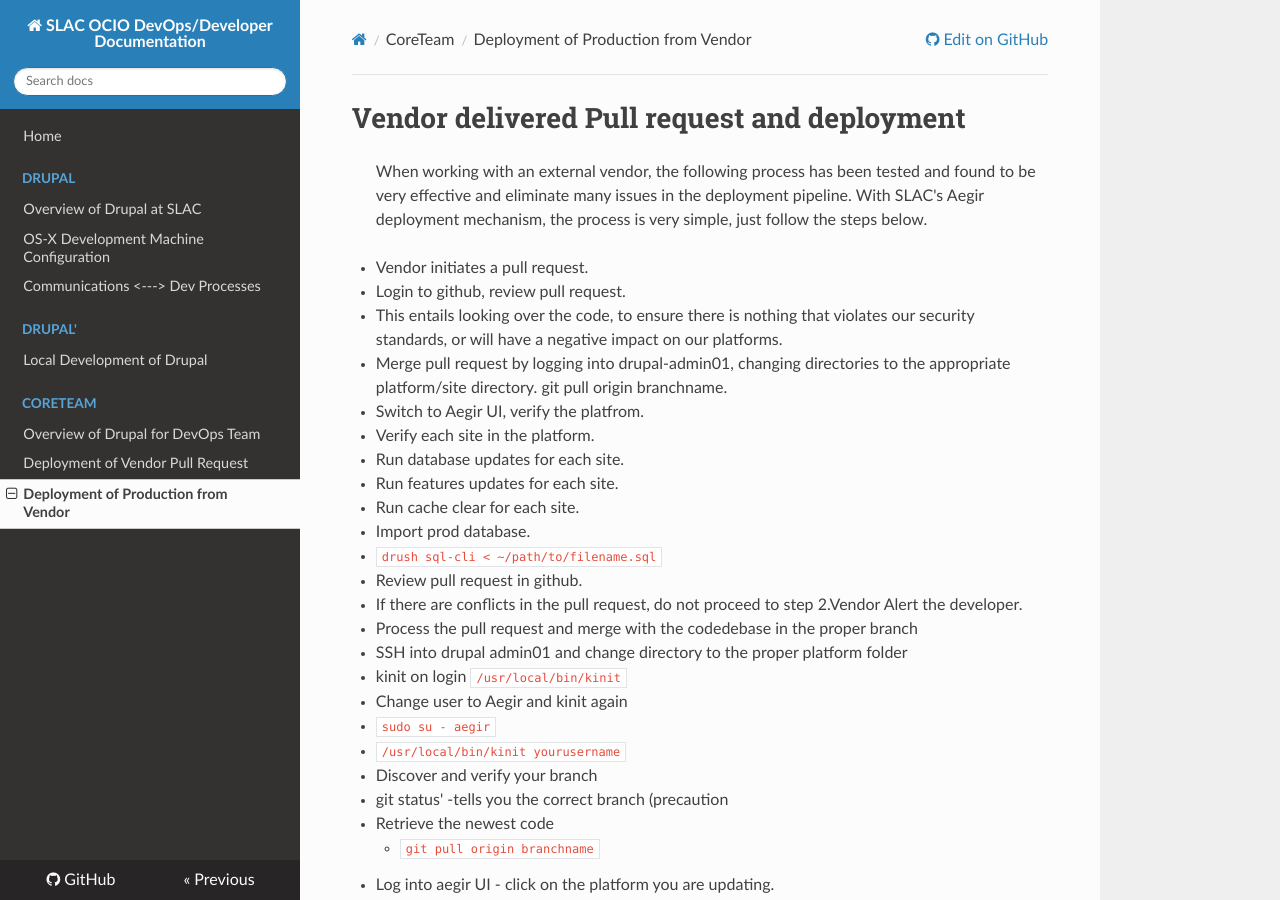
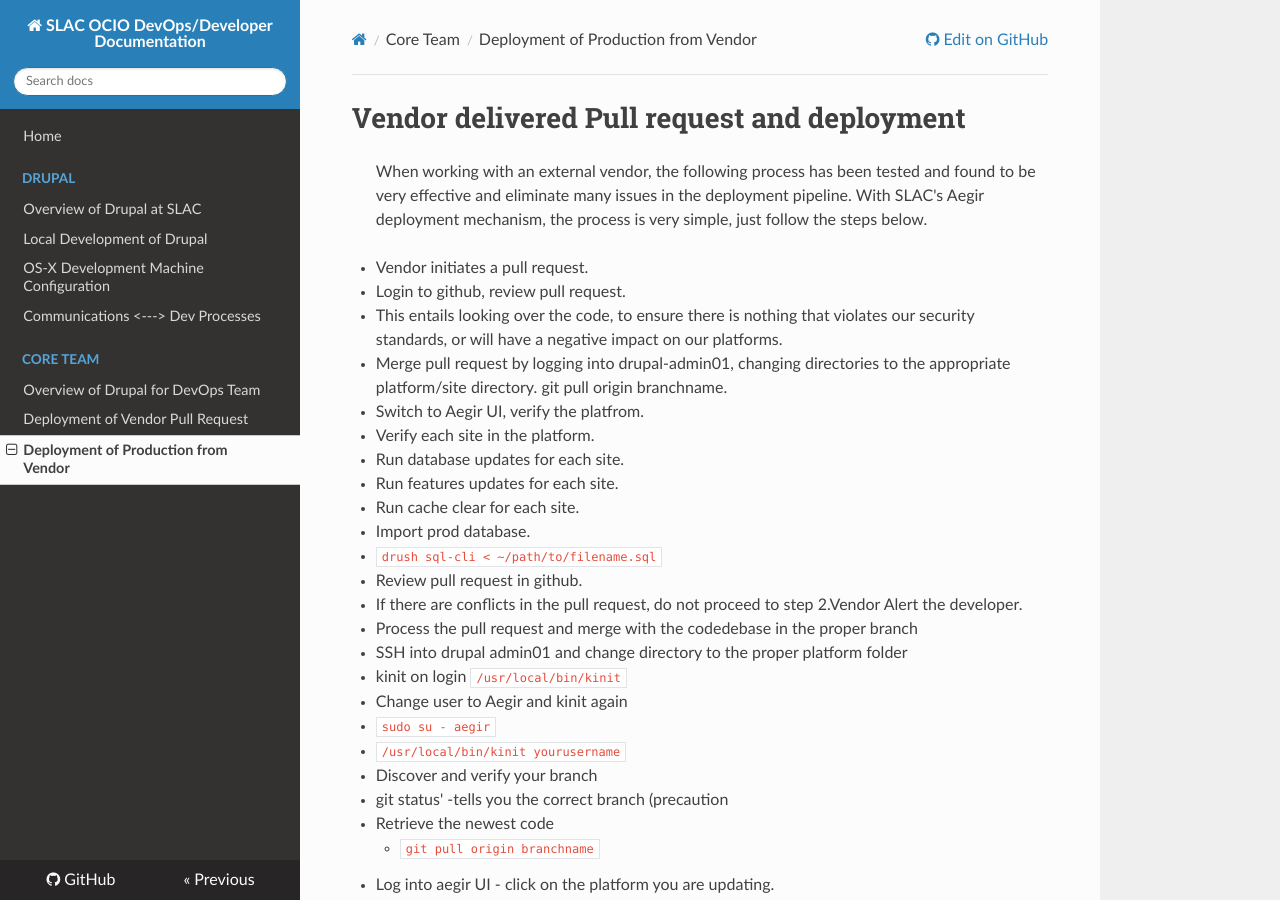
Before and after one commit to SLAC-OCIO/dev-processes, an MkDocs documentation site: the page built from docs/core-team/VENDOR_DEPLOY.md, in a window 1280 px wide and 900 px high. Built offline with MkDocs 1.6.1, drawn with Linux system fonts in a browser that asks for light colours; nearby versions of some CDN libraries; old or Windows-style settings are respelled for this version of MkDocs.

```diff
--- a/mkdocs.yml
+++ b/mkdocs.yml
@@ -1,15 +1,18 @@
-site_name: SLAC OCIO DevOps/Developer Documentation
+site_name: 'SLAC OCIO DevOps/Developer Documentation'
+site_descrition: 'Online version of Documentation for SLAC-OCIO DevOps Team'
+site_author: "Vincent Flesouras"
+theme: readthedocs
+repo_name: 'GitHub'
+repo_url: 'https://github.com/SLAC-OCIO/dev-processes'
+include_search: true
 pages:
-  - [index.md, 'Home']
-  - [drupal-overview.md,'Drupal', 'Overview of Drupal at SLAC']
-  - [mamp-linux.md, Drupal', 'Local Development of Drupal']
-  - [grail.md, 'Drupal', 'OS-X Development Machine Configuration']
-  - [COMS_GIT.md, 'Drupal', 'Communications <---> Dev Processes']
-  - [ocio-dev.md, 'CoreTeam', 'Overview of Drupal for DevOps Team']
-  - [VENDOR_PR.md,'CoreTeam', 'Deployment of Vendor Pull Request']
-  - [VENDOR_DEPLOY.md,'CoreTeam', 'Deployment of Production from Vendor']
-theme: readthedocs
-site_author: "Vincent Flesouras"
-repo_url: https://github.com/SLAC-OCIO/dev-processes
-include_search: true
-#use_directory_urls: false
+  - Home: index.md
+  - Drupal:
+    - 'Overview of Drupal at SLAC': 'drupal/drupal-overview.md'
+    - 'Local Development of Drupal': 'drupal/mamp-linux.md'
+    - 'OS-X Development Machine Configuration': 'drupal/grail.md'
+    - 'Communications <---> Dev Processes': 'drupal/COMS_GIT.md'
+  - Core Team:
+    - 'Overview of Drupal for DevOps Team':  'core-team/ocio-dev.md'
+    - 'Deployment of Vendor Pull Request': 'core-team/VENDOR_PR.md'
+    - 'Deployment of Production from Vendor': 'core-team/VENDOR_DEPLOY.md'
```
Also changed, not shown: docs/index.md (added, +3 -0 lines), docs/core-team/DRUPAL_UPGRADE_PROCESS.md (renamed from docs/DRUPAL_UPGRADE_PROCESS.md), docs/core-team/VENDOR_DEPLOY.md (renamed from docs/VENDOR_DEPLOY.md), docs/core-team/overview.md (renamed from docs/overview.md), docs/drupal/COMS_GIT.md (renamed from docs/COMS_GIT.md), docs/drupal/drupal-overview.md (renamed from docs/drupal-overview.md), docs/drupal/grail.md (renamed from docs/grail.md), docs/drupal/mamp-linux.md (renamed from docs/mamp-linux.md), 2 other files.
